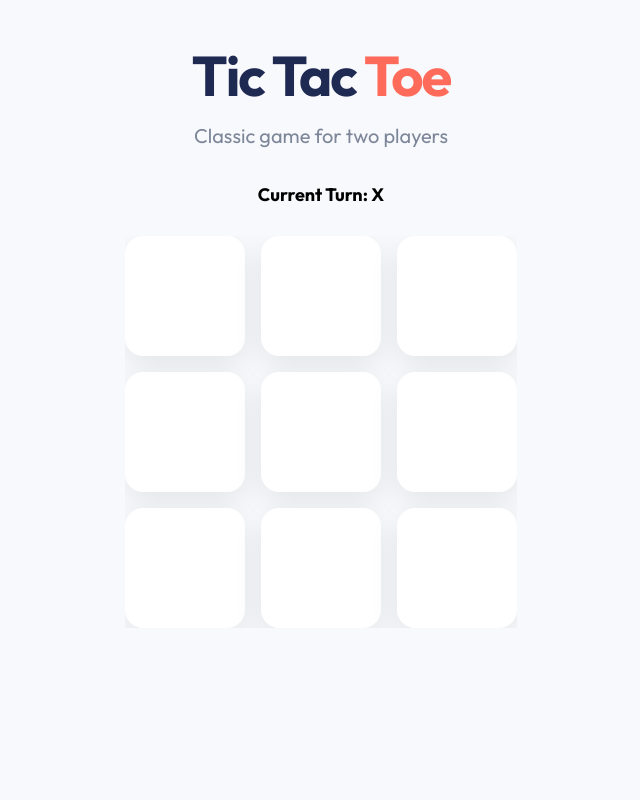
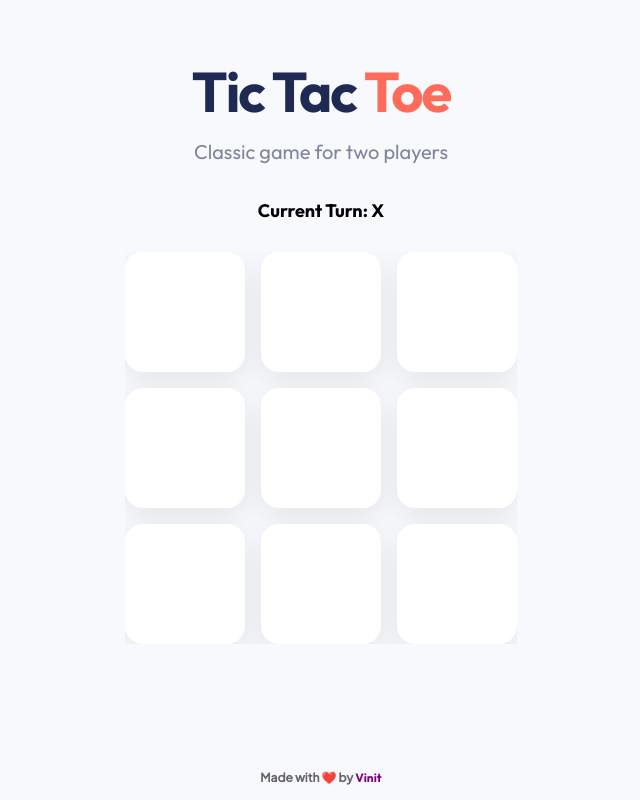
Before and after one commit to vinit395/TIC-TAC-TOE, a plain HTML site: page index.html in a window 1280 px wide. Shown: the whole page, without its empty margins (319-959 px from the left). Drawn offline with Linux system fonts and the light colour scheme.

Commit message:
updated structure and styling

```diff
--- a/index.html
+++ b/index.html
@@ -10,9 +10,10 @@ href="https://fonts.googleapis.com/css2?family=Outfit:wght@300;400;500;600;700&d
 rel="stylesheet">
   </head>
   <body>
+    <main>
     <h1>Tic Tac <span style="color: #ff6b5a">Toe</span></h1>
-    <h6>Classic game for two players</h5>
-<h5 >Current Turn: <span id="Current-Turn">X</span></h6>
+    <h6>Classic game for two players</h6>
+<h5 >Current Turn: <span id="Current-Turn">X</span></h5>
 
 
     <div id="Game">
@@ -35,7 +36,14 @@ rel="stylesheet">
       <button id="Reset" class="hidden">Reset Button</button>
       <button id="newGame" class="hidden">New Game</button>
     </div>
+    </main>
+
+      <footer >
+    <p class="footer-text">
+    Made with ❤️ by <a href="https://github.com/vinniit-23">Vinit</a></p>
+  </footer>
 
     <script src="script.js"></script>
   </body>
+
 </html>
--- a/style.css
+++ b/style.css
@@ -1,3 +1,4 @@
+@import url("https://fonts.googleapis.com/css2?family=Plus+Jakarta+Sans:wght@400;500&display=swap");
 * {
   margin: 0;
   padding: 0;
@@ -10,6 +11,9 @@
 
 body {
   background-color: #f8f9fc;
+  min-height: 100vh;
+  display: flex;
+  flex-direction: column;
 }
 h1 {
   /* background-color: #feefdd; */
@@ -148,6 +152,24 @@ h5 {
   display: none;
 }
 
+footer {
+  display: flex;
+  justify-content: center;
+  align-items: center;
+}
+
+.footer-text {
+  font-family: "Plus Jakarta Sans", sans-serif;
+  font-size: 12px;
+  color: #666;
+  font-weight: bold;
+}
+
+.footer-text a {
+  text-decoration: none;
+  color: purple;
+}
+
 @media (max-width: 600px) {
   h1 {
     font-size: 38px;
@@ -159,15 +181,15 @@ h5 {
     font-size: 2rem;
     font-weight: bold;
   }
-.Button-conatainer{
+  .Button-conatainer {
     padding-bottom: 20px;
-}
+  }
 
   .Box {
     height: 90px;
     width: 90px;
     font-size: 40px;
-    /* font-weight: bold; */
+    font-weight: bold;
   }
   #newGame,
   #Reset {
```
